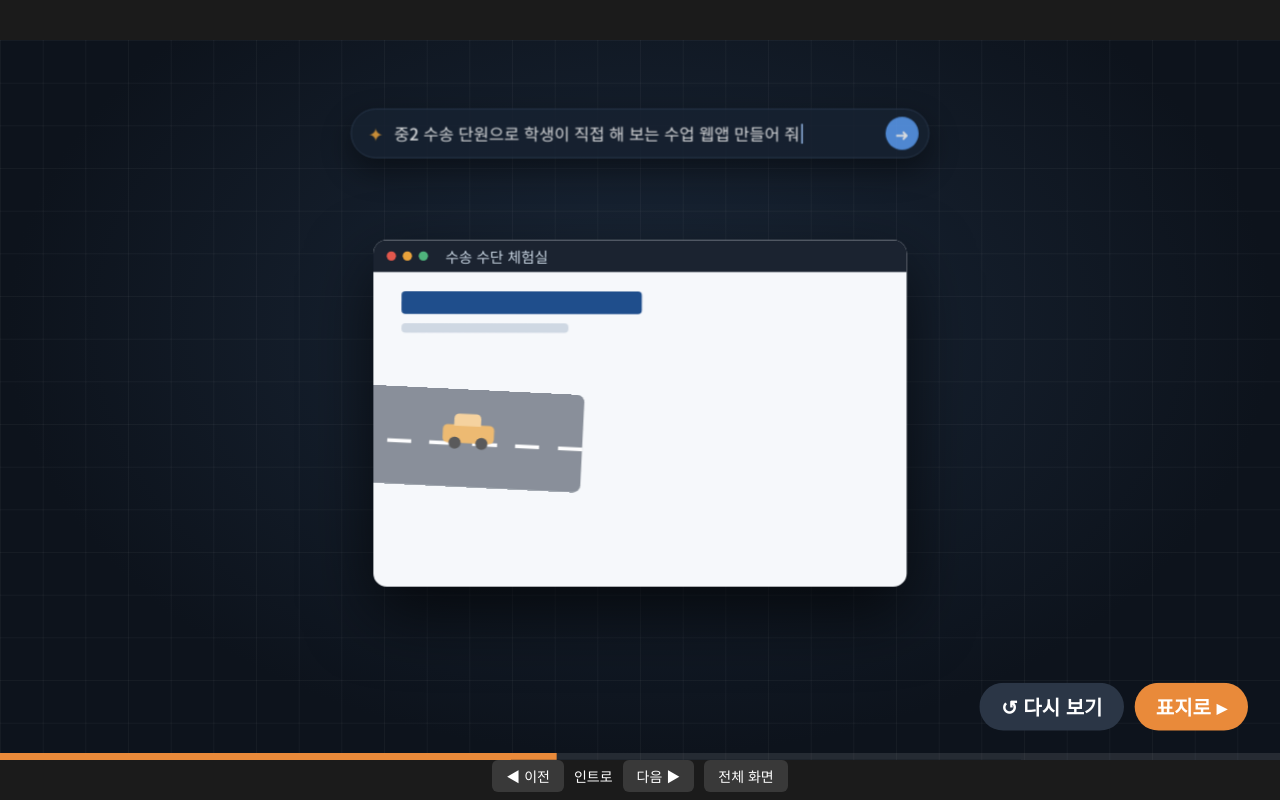
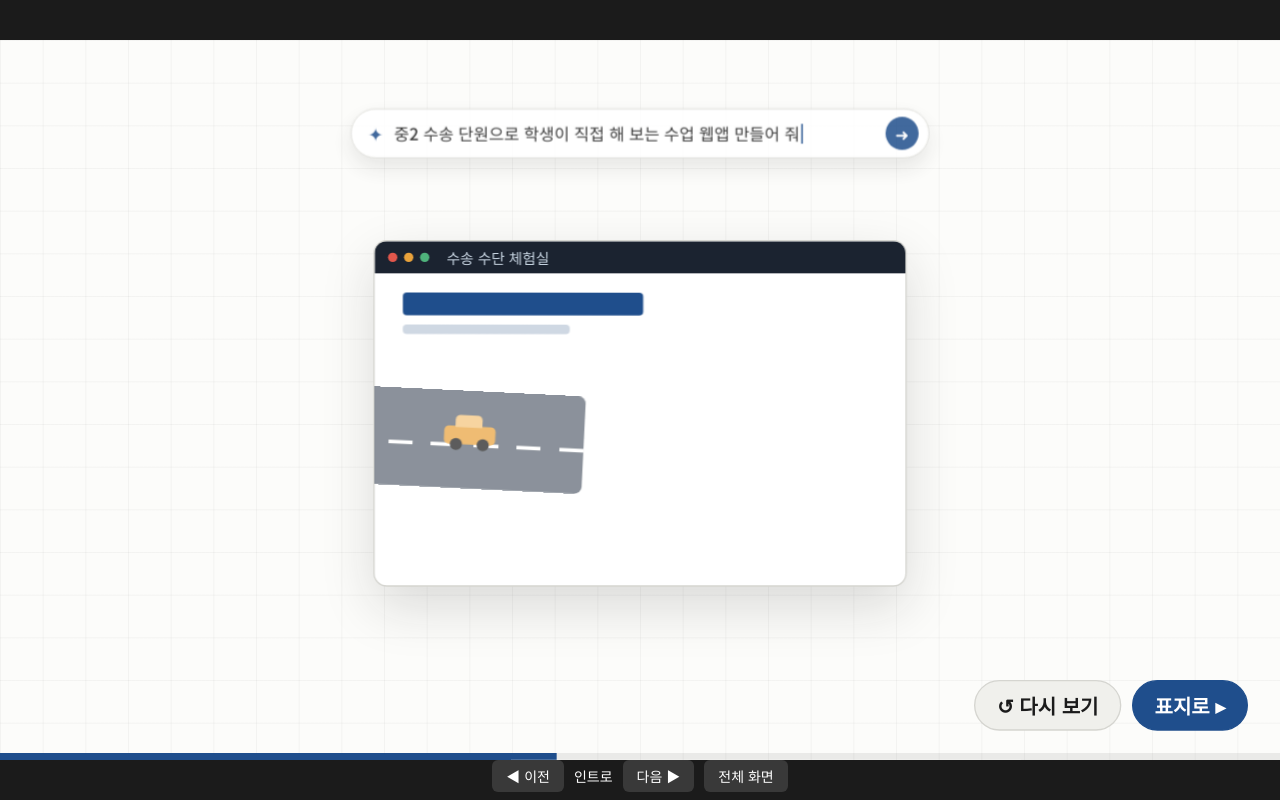
Before and after one commit to vvskns52-lang/claude-lecture, a plain HTML site: page index.html in a window 1280 px wide. Drawn offline with Linux system fonts and the light colour scheme.

Commit message:
인트로 배경색을 슬라이드와 통일

```diff
--- a/index.html
+++ b/index.html
@@ -15,15 +15,15 @@ html,body{height:100%;background:#1b1b1b;overflow:hidden;font-family:'Noto Sans
 #stage>section.on{opacity:1;visibility:visible;transition:opacity .6s ease,visibility 0s}
 ul,ol{padding-left:1.2em} table{border-collapse:collapse} a{text-decoration:underline;text-underline-offset:6px}
 x-shape{display:block;flex:none} x-shape[kind="arrow-right"]{clip-path:polygon(0 30%,60% 30%,60% 0,100% 50%,60% 100%,60% 70%,0 70%)}
-#intro{background:radial-gradient(ellipse at 50% 40%,#1a2738 0%,#0d131c 70%);color:#fff;font-family:'Noto Sans KR',sans-serif}
-#iGrid{position:absolute;inset:0;background-image:linear-gradient(#ffffff0a 1px,transparent 1px),linear-gradient(90deg,#ffffff0a 1px,transparent 1px);background-size:64px 64px}
-#iPrompt{position:absolute;left:260px;top:480px;width:1400px;height:120px;display:flex;align-items:center;gap:26px;padding:0 24px 0 40px;background:#172231;border:2px solid #33445c;border-radius:60px;box-shadow:0 30px 80px #0008;opacity:0}
-#iPrompt .ico{font-size:44px;color:#e9a23b}
+#intro{background:#fcfcfa;color:#1b1b1b;font-family:'Noto Sans KR',sans-serif}
+#iGrid{position:absolute;inset:0;background-image:linear-gradient(#1b1b1b0a 1px,transparent 1px),linear-gradient(90deg,#1b1b1b0a 1px,transparent 1px);background-size:64px 64px}
+#iPrompt{position:absolute;left:260px;top:480px;width:1400px;height:120px;display:flex;align-items:center;gap:26px;padding:0 24px 0 40px;background:#ffffff;border:2px solid #d5d5d0;border-radius:60px;box-shadow:0 24px 60px #1b1b1b1f;opacity:0}
+#iPrompt .ico{font-size:44px;color:#1f4e8c}
 #iPrompt .txt{flex:1;font-size:40px;font-weight:500;white-space:nowrap;overflow:hidden}
-#iCaret{display:inline-block;width:4px;height:48px;margin-left:4px;vertical-align:-8px;background:#9fc3f5;animation:blink 1s steps(1) infinite}
+#iCaret{display:inline-block;width:4px;height:48px;margin-left:4px;vertical-align:-8px;background:#1f4e8c;animation:blink 1s steps(1) infinite}
 @keyframes blink{50%{opacity:0}}
-#iSend{width:80px;height:80px;border-radius:50%;background:#5b9bf0;display:flex;align-items:center;justify-content:center;font-size:40px;color:#fff}
-#iApp{position:absolute;left:560px;top:300px;width:800px;height:520px;background:#f6f8fb;border-radius:20px;box-shadow:0 40px 100px #000a;overflow:hidden;opacity:0;color:#1b1b1b}
+#iSend{width:80px;height:80px;border-radius:50%;background:#1f4e8c;display:flex;align-items:center;justify-content:center;font-size:40px;color:#fff}
+#iApp{position:absolute;left:560px;top:300px;width:800px;height:520px;background:#ffffff;border:2px solid #d5d5d0;border-radius:20px;box-shadow:0 30px 80px #1b1b1b26;overflow:hidden;opacity:0;color:#1b1b1b}
 #iApp .tb{height:48px;background:#1b2330;display:flex;align-items:center;gap:10px;padding:0 20px}
 #iApp .tb i{width:14px;height:14px;border-radius:50%;background:#e2574c}#iApp .tb i:nth-child(2){background:#e9a23b}#iApp .tb i:nth-child(3){background:#4fb37c}
 #iApp .tb span{margin-left:16px;font-size:22px;color:#c9d6e3;font-weight:500}
@@ -46,17 +46,17 @@ x-shape{display:block;flex:none} x-shape[kind="arrow-right"]{clip-path:polygon(0
 .p5 .ok{position:absolute;left:76px;top:18px;font-size:32px;font-weight:900;color:#1f4e8c}.p5 .sub{margin-top:18px;font-size:22px;color:#55595e}
 .p6{left:40px;top:440px;width:460px;height:14px;background:#cfd8e3;border-radius:7px;overflow:hidden}.p6 i{display:block;height:100%;width:65%;background:#e9a23b;border-radius:7px}
 #iTags{position:absolute;left:0;top:0}
-#iTags span{position:absolute;padding:14px 30px;border-radius:40px;font-size:30px;font-weight:700;background:#ffffff14;border:2px solid #ffffff33;color:#e8eef5;opacity:0;white-space:nowrap}
+#iTags span{position:absolute;padding:14px 30px;border-radius:40px;font-size:30px;font-weight:700;background:#ffffff;border:2px solid #1f4e8c;color:#1f4e8c;opacity:0;white-space:nowrap}
 #iTitle{position:absolute;left:150px;top:290px;width:820px;opacity:0}
-#iTitle .k{font-size:30px;font-weight:700;letter-spacing:14px;color:#e9a23b}
+#iTitle .k{font-size:30px;font-weight:700;letter-spacing:14px;color:#1f4e8c}
 #iTitle h1{font-size:120px;font-weight:900;line-height:1.12;margin:20px 0 28px}
-#iTitle .l{height:4px;width:0;background:#5b9bf0;margin-bottom:28px}
-#iTitle .s{font-size:44px;color:#c9d6e3}#iTitle .n{font-size:42px;font-weight:700;color:#e9a23b;margin-top:22px}
+#iTitle .l{height:3px;width:0;background:#1b1b1b;margin-bottom:28px}
+#iTitle .s{font-size:44px;color:#55595e}#iTitle .n{font-size:42px;font-weight:700;color:#1b1b1b;margin-top:22px}
 .introBtns{position:absolute;right:48px;bottom:44px;display:flex;gap:16px}
-.introBtns button{font:700 30px 'Noto Sans KR',sans-serif;border:0;border-radius:40px;padding:14px 32px;cursor:pointer;color:#fff;background:#2b3646}
-.introBtns button.go{background:#e98a3a}
-#introProgWrap{position:absolute;left:0;bottom:0;width:1920px;height:10px;background:#ffffff1a}
-#introProg{height:10px;width:0;background:#e98a3a}
+.introBtns button{font:700 30px 'Noto Sans KR',sans-serif;border:0;border-radius:40px;padding:14px 32px;cursor:pointer;color:#1b1b1b;background:#f0f0ec;border:2px solid #d5d5d0}
+.introBtns button.go{background:#1f4e8c;color:#fff;border-color:#1f4e8c}
+#introProgWrap{position:absolute;left:0;bottom:0;width:1920px;height:10px;background:#1b1b1b14}
+#introProg{height:10px;width:0;background:#1f4e8c}
 #stage>section.on .m{animation:mIn .75s cubic-bezier(.2,.7,.2,1) both;animation-delay:calc(var(--i)*90ms + 120ms)}
 #stage>section.on img.m{animation:mIn .75s cubic-bezier(.2,.7,.2,1) both,kb 2.4s ease-out both;animation-delay:calc(var(--i)*90ms + 120ms)}
 #stage>section.on .m img{animation:kb 2.4s ease-out both}
@@ -1192,7 +1192,7 @@ function play(){
   // typing
   [...TEXT].forEach((c,i)=>later(()=>{$('#iType').textContent=TEXT.slice(0,i+1)},900+i*62));
   const tEnd=900+TEXT.length*62;
-  A($('#iSend'),[{transform:'scale(1)'},{transform:'scale(1.25)',background:'#e9a23b'},{transform:'scale(1)'}],{duration:500,delay:tEnd+250,easing:'ease-in-out',fwd:1});
+  A($('#iSend'),[{transform:'scale(1)'},{transform:'scale(1.25)',background:'#2f6fc4'},{transform:'scale(1)'}],{duration:500,delay:tEnd+250,easing:'ease-in-out',fwd:1});
   // prompt moves up and shrinks
   const t1=tEnd+700;
   A(P,[{transform:'none',opacity:1},{transform:'translateY(-400px) scale(.62)',opacity:.85}],{duration:800,delay:t1,fwd:1});
```
